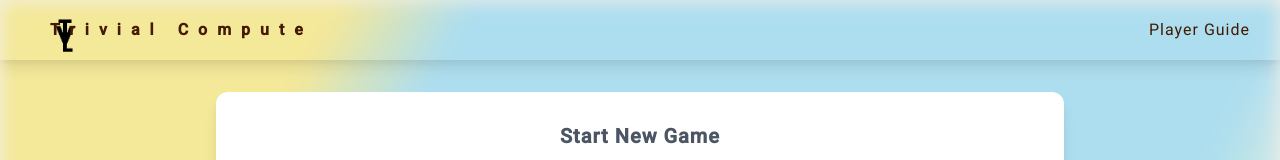
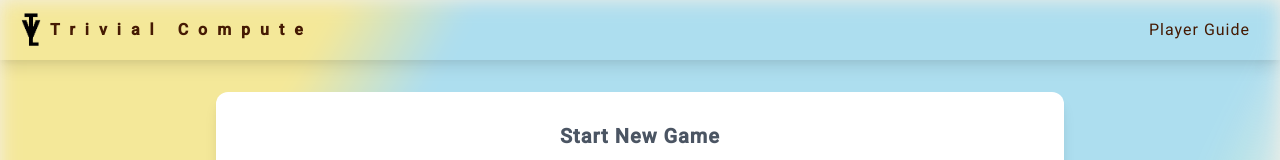
Before and after one commit to spicavigo/spicavigo.github.io, a plain HTML site: page index.html in a window 1280 px wide. Shown: the top 160 px of the page. Drawn offline with Linux system fonts and the light colour scheme; no server answers.

Commit message:
favicon and logo

```diff
--- a/base.css
+++ b/base.css
@@ -1090,6 +1090,10 @@ select {
     align-items: center;
     height: 60px;
     top: 0;
+    background: url(logo.png) no-repeat;
+    background-size: 50px 50px;
+    background-position-x: 6px;
+    background-position-y: 6px;
 }
 
 
@@ -1099,10 +1103,6 @@ select {
     color: #451a03;
     font-weight: bold;
     padding: 20px;
-    background: url('logo.png') no-repeat;
-    background-size: 50px 50px;
-    background-position-x: 10px;
-    background-position-y: 10px;
 }
 
 .nav__item {
```
